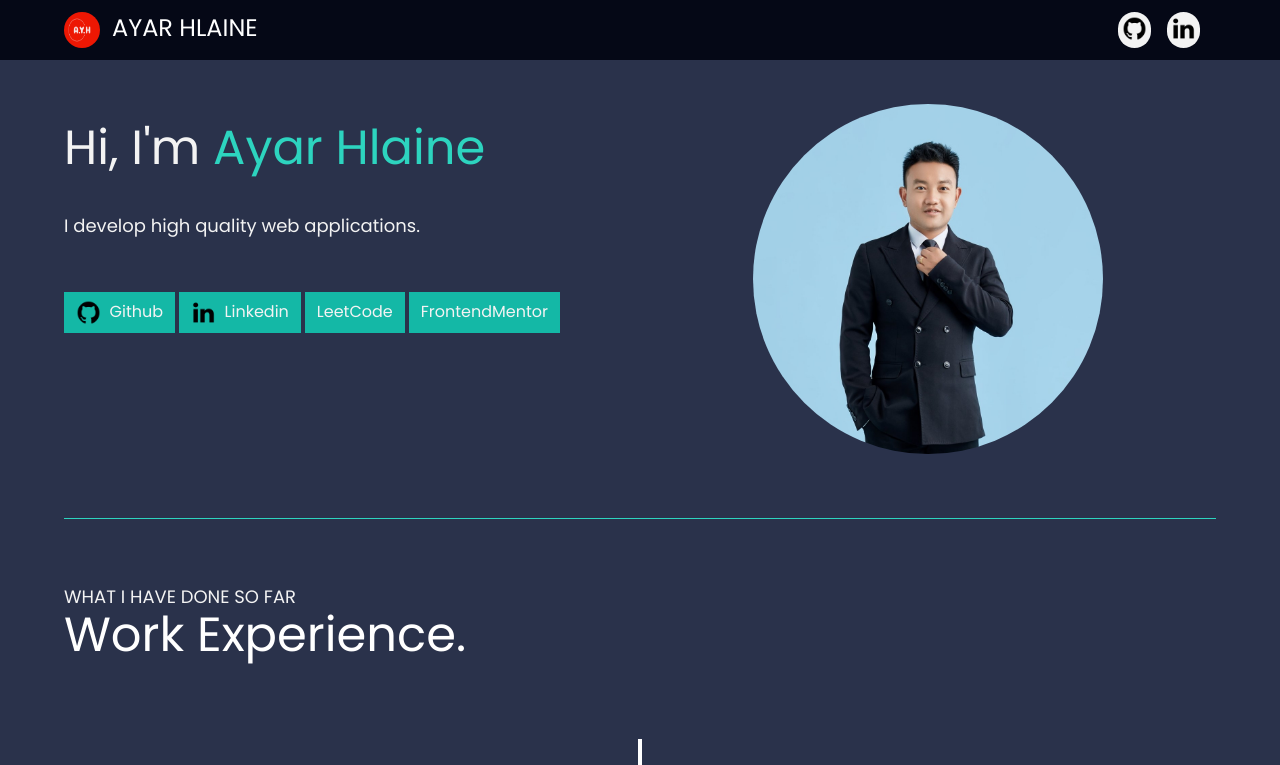
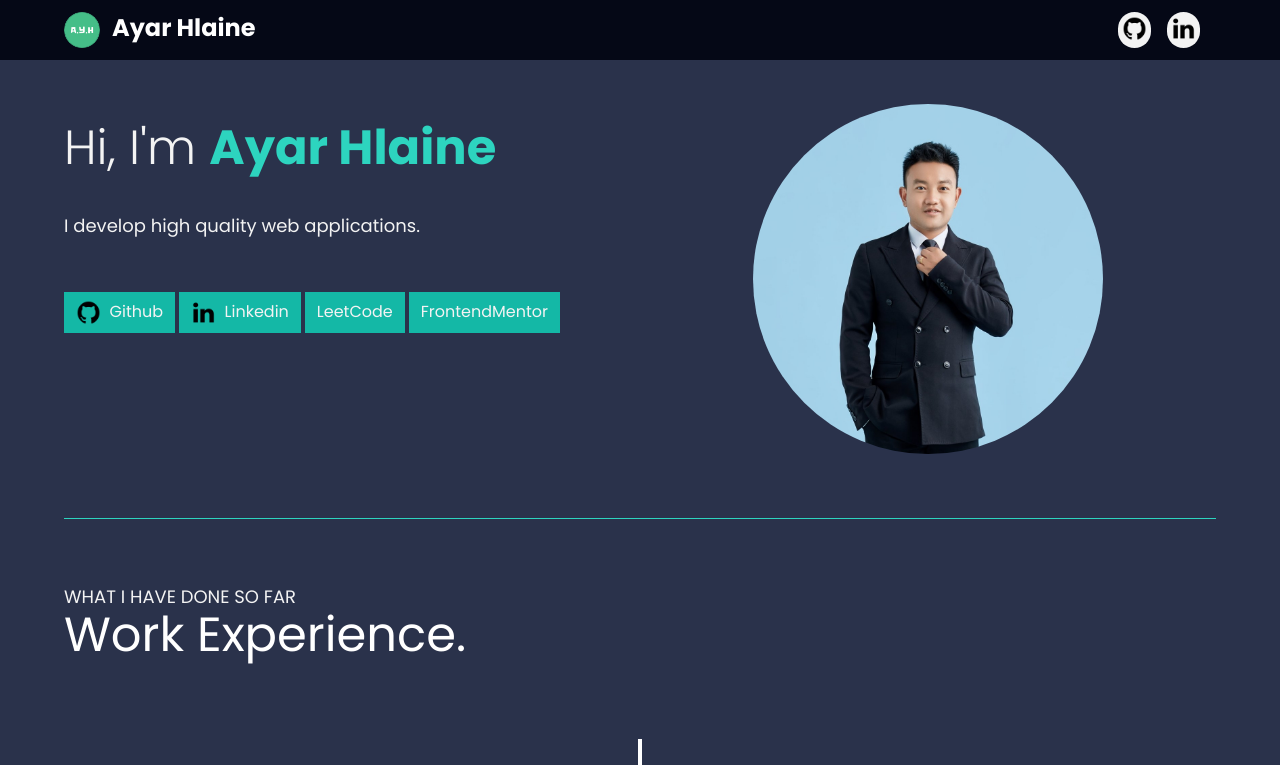
Before and after one commit to ayarhlaine/portfolio, a React (Vite) app: page / in a window 1280 px wide. Shown: the top 765 px of the page. Built offline with nearby package versions, Linux system fonts and the light colour scheme.

Commit message:
updated logo

```diff
--- a/src/components/Hero.jsx
+++ b/src/components/Hero.jsx
@@ -4,7 +4,7 @@ const Hero = () => {
   return (
     <div className={`${styles.padding} "hero-section mt-10 flex w-full flex-col md:flex-row text-secondary"`}>
         <div className="hero-left-section basis-1/2 order-2 text-center md:text-left md:order-1">
-          <h1 className="text-4xl mt-5 text-white-100 md:text-5xl">Hi, I&apos;m <span className='text-teal-400'>Ayar Hlaine</span></h1>
+          <h1 className="text-4xl mt-5 text-white-100 md:text-5xl font-light">Hi, I&apos;m <span className='text-teal-400 font-bold'>Ayar Hlaine</span></h1>
           <p className='mt-10 text-lg text-white-100'>I develop high quality web applications.</p>
           <div className='w-full py-3'>
             <div className='flex flex-wrap gap-1 mt-10 item-center justify-center md:item-start md:justify-start'>
--- a/src/components/Nav.jsx
+++ b/src/components/Nav.jsx
@@ -5,7 +5,7 @@ const Nav = () => {
     <nav className={`${styles.paddingX} flex w-full py-3 px-10 justify-between bg-primary fixed top-0 z-20`} >
         <div className="flex">
             <img src="/assets/logo.png" className="w-9 h-9 rounded-full"/>
-            <a href="#" className="ml-3 text-2xl text-white uppercase">Ayar Hlaine</a>
+            <a href="#" className="ml-3 text-lg text-white font-bold md:text-2xl">Ayar Hlaine</a>
         </div>
         <div className='flex'>
             <a href="#" className="mr-4 bg-white-100 rounded-full p-1">
```
Also changed, not shown: public/assets/logo.png, public/logo.svg.
